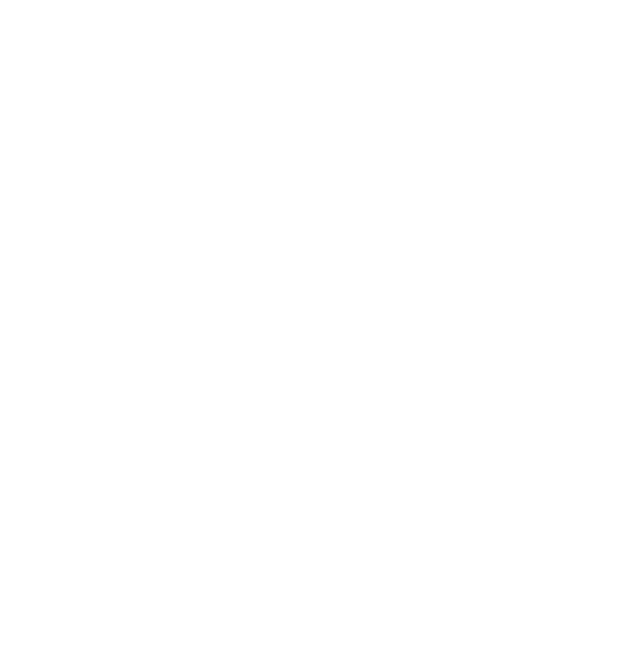
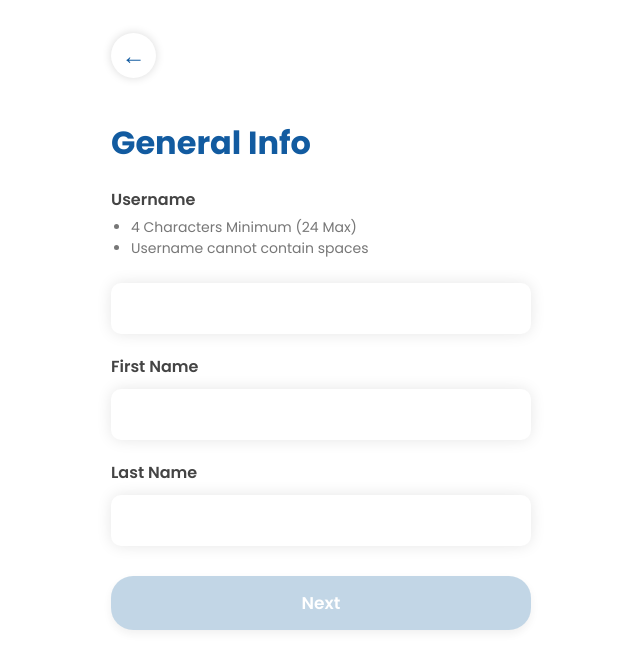
Before and after one commit to Studio-Zebra/SciKidz, a Vue app in the folder scikidzapp/scikidz-frontend/: page /register/step2 in a window 1280 px wide. Before the commit this address had no page. Shown: the top 668 px of the page, without its empty margins (319-959 px from the left). Built offline with nearby package versions, Linux system fonts and the light colour scheme.

Commit message:
Frontend login + registration

```diff
--- a/scikidzapp/scikidz-frontend/src/App.vue
+++ b/scikidzapp/scikidz-frontend/src/App.vue
@@ -1,9 +1,28 @@
 <template>
-  <router-view />
+  <div id="app">
+    <transition name="slide-fade" mode="out-in">
+      <router-view />
+    </transition>
+  </div>
 </template>
 
 <script setup>
 </script>
 
 <style>
+/* Smooth slide + fade animation */
+.slide-fade-enter-active,
+.slide-fade-leave-active {
+  transition: all 0.35s ease;
+}
+
+.slide-fade-enter-from {
+  opacity: 0;
+  transform: translateX(30px);
+}
+
+.slide-fade-leave-to {
+  opacity: 0;
+  transform: translateX(-30px);
+}
 </style>
--- /dev/null
+++ b/scikidzapp/scikidz-frontend/src/styles/register.css
@@ -0,0 +1,92 @@
+@import url('https://fonts.googleapis.com/css2?family=Poppins:wght@400;500;600;700&display=swap');
+
+* {
+  font-family: 'Poppins', sans-serif;
+}
+
+.register-wrapper {
+    padding: 25px;
+    max-width: 420px;
+    margin: 0 auto;
+  }
+
+  .back-btn {
+    background: #ffffff;
+    border-radius: 50%;
+    box-shadow: 0 0 10px rgba(0,0,0,0.15);
+    width: 45px;
+    height: 45px;
+    font-size: 24px;
+    border: none;
+    color: #125BA0;
+    cursor: pointer;
+    margin-bottom: 20px;
+  }
+
+  .title {
+    font-size: 32px;
+    font-weight: 700;
+    color: #125BA0;
+    margin-bottom: 0;
+  }
+
+  .subtitle {
+    margin-top: 0;
+    font-size: 18px;
+    color: #125BA0;
+    margin-bottom: 25px;
+  }
+
+  .label {
+    font-weight: 600;
+    margin-top: 20px;
+    display: block;
+    color: #444;
+  }
+
+  .guidelines {
+    padding-left: 20px;
+    margin-top: 5px;
+    color: #777;
+    font-size: 14px;
+  }
+
+  .input-field {
+    width: 100%;
+    padding: 14px 16px;
+    border-radius: 10px;
+    border: none;
+    margin-top: 10px;
+    background: #ffffff;
+    box-shadow: 0 0 15px rgba(0,0,0,0.1);
+    box-sizing: border-box;
+    outline: none;
+    font-size: 15px;
+  }
+
+  .next-btn,
+  .signup-btn {
+    width: 100%;
+    padding: 14px;
+    background: #125BA0;
+    color: #fff;
+    border-radius: 22px;
+    border: none;
+    font-size: 17px;
+    font-weight: 600;
+    margin-top: 30px;
+    cursor: pointer;
+    box-shadow: 0 4px 10px rgba(0,0,0,0.1);
+  }
+
+  .next-btn:disabled {
+    background: #9bbcd6;
+    cursor: not-allowed;
+    opacity: 0.6;
+  }
+
+  .error-text {
+    color: #d9534f;
+    font-size: 14px;
+    margin-top: 4px;
+  }
--- a/scikidzapp/scikidz-frontend/src/views/LoginView.vue
+++ b/scikidzapp/scikidz-frontend/src/views/LoginView.vue
@@ -1,107 +1,180 @@
 <template>
+    <div class="login-wrapper">
       <div class="login-container">
-        <h1 class="title">Login</h1>
 
-        <form class="login-form" @submit.prevent="handleLogin">
-            <input
-                v-model="email"
-                type="email"
-                placeholder="Email"
-                required
+        <!-- SciKidz logo -->
+        <img
+          src="/assets/scikidz-logo.png"
+          alt="SciKidz"
+          class="logo"
         />
 
+        <!-- Username -->
+        <input
+          v-model="username"
+          type="text"
+          placeholder="Username"
+          class="input-field"
+        />
+
+        <!-- Password -->
         <input
           v-model="password"
           type="password"
           placeholder="Password"
-                required
+          class="input-field"
         />
 
-            <button type="submit">Login</button>
+        <!-- Login Button -->
+        <button class="login-btn" @click="handleLogin">
+          Log in
+        </button>
 
-            <p v-if="errorMessage" class="error">{{ errorMessage }}</p>
-        </form>
+        <!-- Register section -->
+        <div class="register-section">
+          <p>Don’t have an account?</p>
+          <button class="register-btn" @click="goToRegister">
+            Register
+          </button>
+        </div>
 
-        <p class="switch-text">
-            Don't have an account?
-            <router-link to="/register">Register</router-link>
-        </p>
+        <!-- Footer Logo -->
+        <div class="footer">
+          <img src="/assets/studioz-logo.png" alt="Studio Z" class="footer-logo" />
+        </div>
+      </div>
     </div>
   </template>
 
   <script setup>
-import { ref } from 'vue';
-import { useAuthStore } from '../store/auth';
-import { useRouter } from 'vue-router';
+  import { ref } from 'vue'
+  import { useRouter } from 'vue-router'
+  import axios from '../services/axios'
 
-const email = ref('');
-const password = ref('');
-const errorMessage = ref('');
-
-const auth = useAuthStore();
-const router = useRouter();
+  const router = useRouter()
+  const username = ref('')
+  const password = ref('')
 
   const handleLogin = async () => {
-    errorMessage.value = '';
+    try {
+      const res = await axios.post('/auth/login', {
+        username: username.value,
+        password: password.value
+      })
 
-    try {
-        await auth.login(email.value, password.value);
-        router.push('/dashboard');
+      localStorage.setItem('token', res.data.token)
+      router.push('/dashboard')
     } catch (err) {
-        errorMessage.value = 'Invalid email or password.';
+      console.error('Login failed', err)
+      alert('Invalid username or password')
     }
-};
+  }
+
+  const goToRegister = () => {
+    router.push('/register')
+  }
   </script>
 
   <style scoped>
+  /* Wrapper fills screen */
+  .login-wrapper {
+    display: flex;
+    justify-content: center;
+    align-items: center;
+    min-height: 100vh;
+    padding: 20px;
+    background: #ffffff;
+  }
+
+  /* Main container */
   .login-container {
-    max-width: 400px;
-    margin: 80px auto;
-    padding: 25px;
-    border-radius: 8px;
+    width: 100%;
+    max-width: 380px;
+    text-align: center;
+  }
+
+  /* Logo */
+  .logo {
+    width: 65%;
+    max-width: 260px;
+    margin: 0 auto 40px auto;
+    display: block;
+  }
+
+  /* Input styling */
+  .input-field {
+    width: 100%;
+    display: block;
+    margin-left: auto;
+    margin-right: autp;
+    padding: 14px 16px;
+    margin-bottom: 16px;
+    border-radius: 10px;
+    border: none;
+    font-size: 15px;
     background: #ffffff;
     box-shadow: 0 0 15px rgba(0,0,0,0.1);
+    outline: none;
+    box-sizing: border-box;
   }
 
-.title {
-    text-align: center;
-    margin-bottom: 20px;
+  /* Login button */
+  .login-btn {
+    width: 100%;
+    padding: 14px 0;
+    margin-top: 8px;
+    background: #125BA0;
+    color: #fff;
+    border-radius: 22px;
+    border: none;
+    font-size: 16px;
+    font-weight: 600;
+    cursor: pointer;
+    box-shadow: 0 4px 10px rgba(0,0,0,0.15);
+  }
+  .login-btn:active {
+    transform: scale(0.98);
   }
 
-.login-form {
-    display: flex;
-    flex-direction: column;
-    gap: 15px;
+  /* Register section */
+  .register-section p {
+    margin-top: 32px;
+    color: #a0a0a0;
+    font-size: 16px;
+    font-family: "Poppins", sans-serif;
+
   }
 
-input {
-    padding: 12px;
-    font-size: 16px;
-    border-radius: 6px;
-    border: 1px solid #ddd;
-}
-
-button {
-    padding: 12px;
-    background: #3b82f6;
-    border: none;
-    color: white;
-    border-radius: 6px;
-    font-size: 16px;
+  .register-btn {
+    margin-top: 8px;
+    padding: 10px 28px;
+    border: 2px solid #125BA0;
+    background: white;
+    border-radius: 22px;
+    font-size: 15px;
+    color: #125BA0;
     cursor: pointer;
   }
 
-button:hover {
-    background: #2563eb;
+  /* Footer */
+  .footer {
+    margin-top: 50px;
   }
 
-.error {
-    color: red;
-    text-align: center;
+  .footer-logo {
+    width: 50px;
+    opacity: 0.9;
+    margin: 0 auto;
+    display: block;
   }
 
-.switch-text {
-    text-align: center;
-    margin-top: 15px;
+  /* Mobile responsiveness */
+  @media (max-height: 700px) {
+    .logo {
+      margin-bottom: 25px;
+    }
+    .footer {
+      margin-top: 30px;
+    }
   }
   </style>
--- /dev/null
+++ b/scikidzapp/scikidz-frontend/src/views/Register1View.vue
@@ -0,0 +1,49 @@
+<template>
+    <div class="register-wrapper">
+      <!-- Back Button -->
+      <button class="back-btn" @click="goBack">←</button>
+
+      <h1 class="title">Register</h1>
+      <h2 class="subtitle">Register a SciKidz account</h2>
+
+      <label class="label">Email</label>
+      <input
+        v-model="email"
+        type="email"
+        placeholder="Enter your email"
+        class="input-field"
+      />
+   <p v-if="email && !isValidEmail()" class="error-text">
+  Please enter a valid email address.
+    </p>
+      <button class="next-btn"
+      :disabled="!isValidEmail()"
+       @click="nextStep">
+       Next
+    </button>
+
+    </div>
+  </template>
+
+  <script setup>
+  import { ref } from 'vue'
+  import { useRouter } from 'vue-router'
+
+  const router = useRouter()
+  const email = ref('')
+  const emailRegex = /^[^\s@]+@[^\s@]+\.[a-zA-Z]{2,}$/;
+  const isValidEmail = () => emailRegex.test(email.value);
+
+  const nextStep = () => {
+    router.push({
+      name: 'Register2',
+      query: { email: email.value }
+    })
+  }
+
+  const goBack = () => router.push('/login')
+  </script>
+
+  <style scoped>
+  @import '../styles/register.css';
+  </style>
--- /dev/null
+++ b/scikidzapp/scikidz-frontend/src/views/Register2View.vue
@@ -0,0 +1,100 @@
+<template>
+    <div class="register-wrapper">
+      <!-- Back Button -->
+      <button class="back-btn" @click="goBack">←</button>
+
+      <h1 class="title">General Info</h1>
+
+      <label class="label">Username</label>
+<ul class="guidelines">
+  <li>4 Characters Minimum (24 Max)</li>
+  <li>Username cannot contain spaces</li>
+</ul>
+
+<input v-model="username" type="text" class="input-field" />
+
+<!-- Reactive validation messages -->
+<p v-if="username && !validUsernameLength" class="error-text">
+  Username must be 4–24 characters.
+</p>
+
+<p v-if="username && !validUsernameNoSpaces" class="error-text">
+  Username cannot contain spaces.
+</p>
+
+<!-- First Name -->
+<label class="label">First Name</label>
+    <input
+      v-model="firstName"
+      type="text"
+      class="input-field"
+    />
+
+    <!-- Last Name -->
+    <label class="label">Last Name</label>
+    <input
+      v-model="lastName"
+      type="text"
+      class="input-field"
+    />
+
+<button
+  class="next-btn"
+  :disabled="!isValidUsername"
+  @click="nextStep"
+>
+  Next
+</button>
+
+    </div>
+  </template>
+
+  <script setup>
+  import { ref, computed } from 'vue'
+  import { useRouter, useRoute } from 'vue-router'
+
+  const router = useRouter()
+  const route = useRoute()
+
+  const email = route.query.email || ''
+
+  //Form fields
+  const username = ref("")
+  const firstName = ref("")
+  const lastName = ref("")
+
+  //Validation
+  const validUsernameLength = computed(() =>
+  username.value.length >= 4 && username.value.length <= 24
+)
+
+  const validUsernameNoSpaces = computed(() =>
+  !/\s/.test(username.value ?? "")    // extra safety
+)
+
+const isValidUsername = computed(() =>
+  validUsernameLength.value && validUsernameNoSpaces.value
+)
+
+//Navigation
+
+const nextStep = () => {
+  if (!isValidUsername.value) return
+
+  router.push({
+    name: 'Register3',
+    query: {
+      email,
+      username: username.value,
+      firstName: firstName.value,
+      lastName: lastName.value
+    }
+  })
+}
+
+const goBack = () => router.push({ name: 'Register1' })
+  </script>
+
+  <style scoped>
+  @import '../styles/register.css';
+  </style>
--- /dev/null
+++ b/scikidzapp/scikidz-frontend/src/views/Register3View.vue
@@ -0,0 +1,95 @@
+<template>
+    <div class="register-wrapper">
+      <!-- Back Button -->
+      <button class="back-btn" @click="goBack">←</button>
+
+      <h1 class="title">Security</h1>
+
+      <label class="label">Password</label>
+      <ul class="guidelines">
+        <li>7 Characters Minimum (24 Max)</li>
+        <li>1 Letter, 1 number, 1 special character</li>
+      </ul>
+
+      <input
+        v-model="password"
+        type="password"
+        class="input-field"
+      />
+      <p v-if="password && !validPasswordLength()" class="error-text">
+  Password must be 7–24 characters long.
+</p>
+
+<p v-if="password && !validPasswordLetter()" class="error-text">
+  Must include at least one letter.
+</p>
+
+<p v-if="password && !validPasswordNumber()" class="error-text">
+  Must include at least one number.
+</p>
+
+<p v-if="password && !validPasswordSpecial()" class="error-text">
+  Must include at least one special character.
+</p>
+
+      <button
+  class="signup-btn"
+  :disabled="!isValidPassword()"
+  @click="signUp"
+>
+  Sign Up
+</button>
+    </div>
+  </template>
+
+  <script setup>
+  import { ref } from 'vue'
+  import { useRouter, useRoute } from 'vue-router'
+  import api from '../services/axios'
+
+  const router = useRouter()
+  const route = useRoute()
+
+  const email = route.query.email
+  const username = route.query.username
+  const firstName = route.query.firstName
+  const lastName = route.query.lastName
+
+  const validPasswordLength = () =>
+  password.value.length >= 7 && password.value.length <= 24;
+
+  const validPasswordLetter = () => /[A-Za-z]/.test(password.value);
+    const validPasswordNumber = () => /\d/.test(password.value);
+    const validPasswordSpecial = () =>
+  /[!@#$%^&*(),.?":{}|<>]/.test(password.value);
+
+    const isValidPassword = () =>
+  validPasswordLength() &&
+  validPasswordLetter() &&
+  validPasswordNumber() &&
+  validPasswordSpecial();
+
+
+
+
+  const password = ref('')
+
+  const signUp = async () => {
+    const payload = {
+      email,
+      username,
+      firstName,
+      lastName,
+      password: password.value
+    }
+
+    await api.post('/auth/register', payload)
+    router.push('/login')
+  }
+
+  const goBack = () => router.push({ name: 'Register2' })
+  </script>
+
+  <style scoped>
+  @import '../styles/register.css';
+  </style>
```
Also changed, not shown: scikidzapp/scikidz-frontend/src/router/index.js (+37 -6 lines), scikidzapp/scikidz-frontend/public/assets/scikidz-logo.png (added), scikidzapp/scikidz-frontend/public/assets/studioz-logo.png (added). Lines whose indentation alone changed are shown as unchanged.
